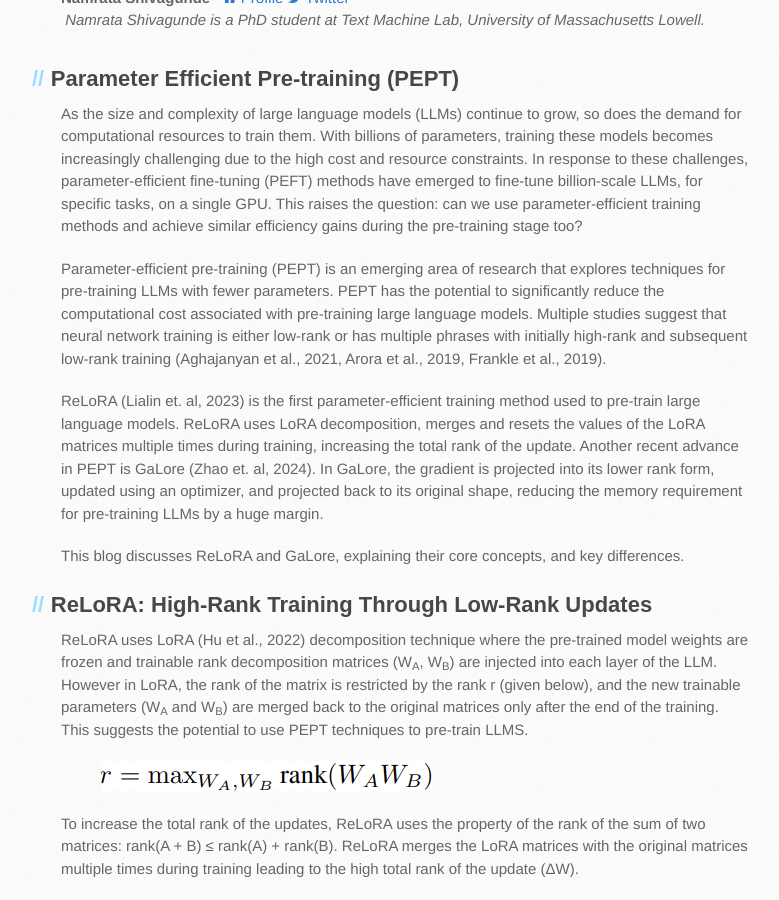
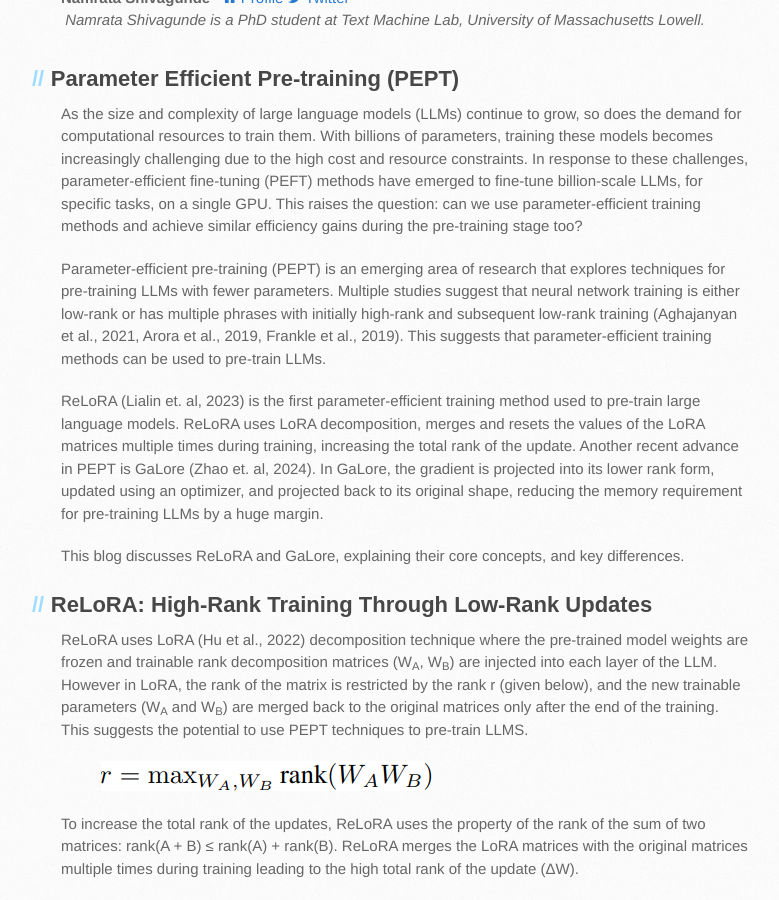
Before and after one commit to text-machine-lab/blog, a Jekyll site: the page docs/2024/pept_relora_n_galore/index.html, which Jekyll copies as it is, in a window 1280 px wide and 900 px high, scrolled down 459 px. Shown: the whole window, without its empty margins (109-888 px from the left). Built offline with Jekyll 4.4.1, drawn with Linux system fonts in a browser that asks for light colours; nearby versions of some CDN libraries; a script that is not in the unit is left out; comment, search, counter and statistics services are not loaded.

Commit message:
Update index.html

```diff
--- a/docs/2024/pept_relora_n_galore/index.html
+++ b/docs/2024/pept_relora_n_galore/index.html
@@ -148,7 +148,7 @@
 
 <h2 id="intro">Parameter Efficient Pre-training (PEPT)</h2>
 	<p>As the size and complexity of large language models (LLMs) continue to grow, so does the demand for computational resources to train them. With billions of parameters, training these models becomes increasingly challenging due to the high cost and resource constraints. In response to these challenges, parameter-efficient fine-tuning (PEFT) methods have emerged to fine-tune billion-scale LLMs, for specific tasks, on a single GPU. This raises the question: can we use parameter-efficient training methods and achieve similar efficiency gains during the pre-training stage too?</p>
-	<p>Parameter-efficient pre-training (PEPT) is an emerging area of research that explores techniques for pre-training LLMs with fewer parameters. PEPT has the potential to significantly reduce the computational cost associated with pre-training large language models. Multiple studies suggest that neural network training is either low-rank or has multiple phrases with initially high-rank and subsequent low-rank training (Aghajanyan et al., 2021, Arora et al., 2019, Frankle et al., 2019).</p>
+	<p>Parameter-efficient pre-training (PEPT) is an emerging area of research that explores techniques for pre-training LLMs with fewer parameters. Multiple studies suggest that neural network training is either low-rank or has multiple phrases with initially high-rank and subsequent low-rank training (Aghajanyan et al., 2021, Arora et al., 2019, Frankle et al., 2019). This suggests that parameter-efficient training methods can be used to pre-train LLMs.</p>
 	<p>ReLoRA (Lialin et. al, 2023)  is the first parameter-efficient training method used to pre-train large language models. ReLoRA uses LoRA decomposition, merges and resets the values of the LoRA matrices multiple times during training, increasing the total rank of the update. Another recent advance in PEPT is GaLore (Zhao et. al, 2024). In GaLore, the gradient is projected into its lower rank form, updated using an optimizer, and projected back to its original shape, reducing the memory requirement for pre-training LLMs by a huge margin.</p>
 	<p>This blog discusses ReLoRA and GaLore, explaining their core concepts, and key differences.
 
```
